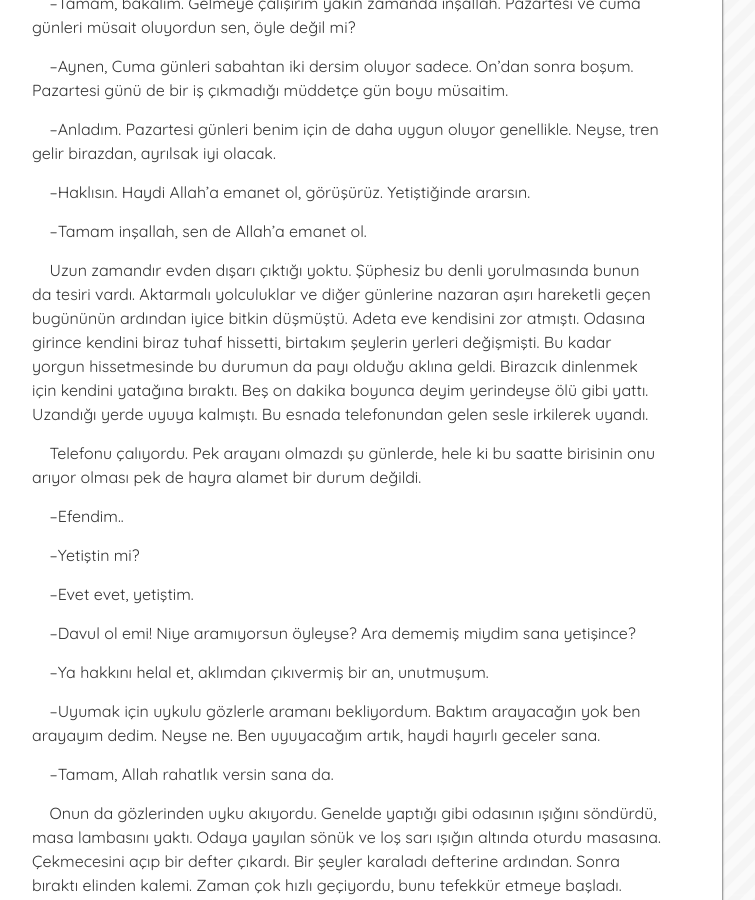
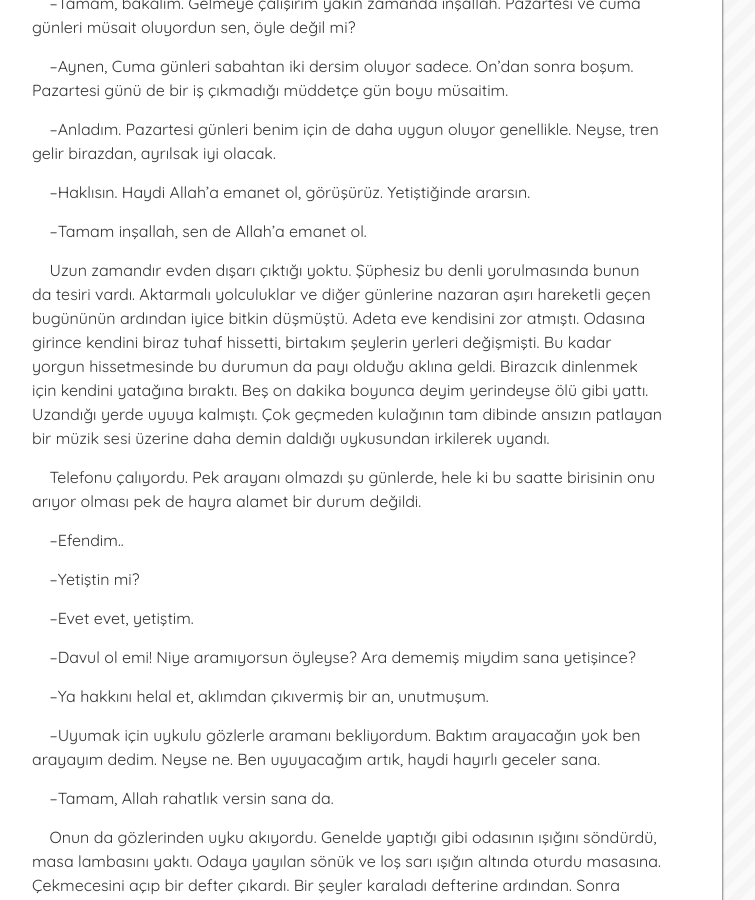
Before and after one commit to muhammedaydogdu/muhammedaydogdu.github.io, a Jekyll site: the page built from _posts/2018-03-31-o-ve-o.md, in a window 1280 px wide and 900 px high, scrolled down 8105 px. Shown: the whole window, without its empty margins (293-1048 px from the left). Built offline with Jekyll 4.4.1, drawn with Linux system fonts in a browser that asks for light colours; some web fonts are replaced.

Commit message:
Update 2018-03-31-o-ve-o.md

```diff
--- a/_posts/2018-03-31-o-ve-o.md
+++ b/_posts/2018-03-31-o-ve-o.md
@@ -266,7 +266,7 @@
 
 &nbsp;&nbsp;&nbsp;&nbsp;--Tamam inşallah, sen de Allah’a emanet ol.
 
-&nbsp;&nbsp;&nbsp;&nbsp;Uzun zamandır evden dışarı çıktığı yoktu. Şüphesiz bu denli yorulmasında bunun da tesiri vardı. Aktarmalı yolculuklar ve diğer günlerine nazaran aşırı hareketli geçen bugününün ardından iyice bitkin düşmüştü. Adeta eve  kendisini zor atmıştı. Odasına girince kendini biraz tuhaf hissetti, birtakım şeylerin yerleri değişmişti. Bu kadar yorgun hissetmesinde bu durumun da payı olduğu aklına geldi. Birazcık dinlenmek için kendini yatağına bıraktı. Beş on dakika boyunca deyim yerindeyse ölü gibi yattı. Uzandığı yerde uyuya kalmıştı. Bu esnada telefonundan gelen sesle irkilerek uyandı.
+&nbsp;&nbsp;&nbsp;&nbsp;Uzun zamandır evden dışarı çıktığı yoktu. Şüphesiz bu denli yorulmasında bunun da tesiri vardı. Aktarmalı yolculuklar ve diğer günlerine nazaran aşırı hareketli geçen bugününün ardından iyice bitkin düşmüştü. Adeta eve  kendisini zor atmıştı. Odasına girince kendini biraz tuhaf hissetti, birtakım şeylerin yerleri değişmişti. Bu kadar yorgun hissetmesinde bu durumun da payı olduğu aklına geldi. Birazcık dinlenmek için kendini yatağına bıraktı. Beş on dakika boyunca deyim yerindeyse ölü gibi yattı. Uzandığı yerde uyuya kalmıştı. Çok geçmeden kulağının tam dibinde ansızın patlayan bir müzik sesi üzerine daha demin daldığı uykusundan irkilerek uyandı.
 
 &nbsp;&nbsp;&nbsp;&nbsp;Telefonu çalıyordu. Pek arayanı olmazdı şu günlerde, hele ki bu saatte birisinin onu arıyor olması pek de hayra alamet bir durum değildi.
 
```
